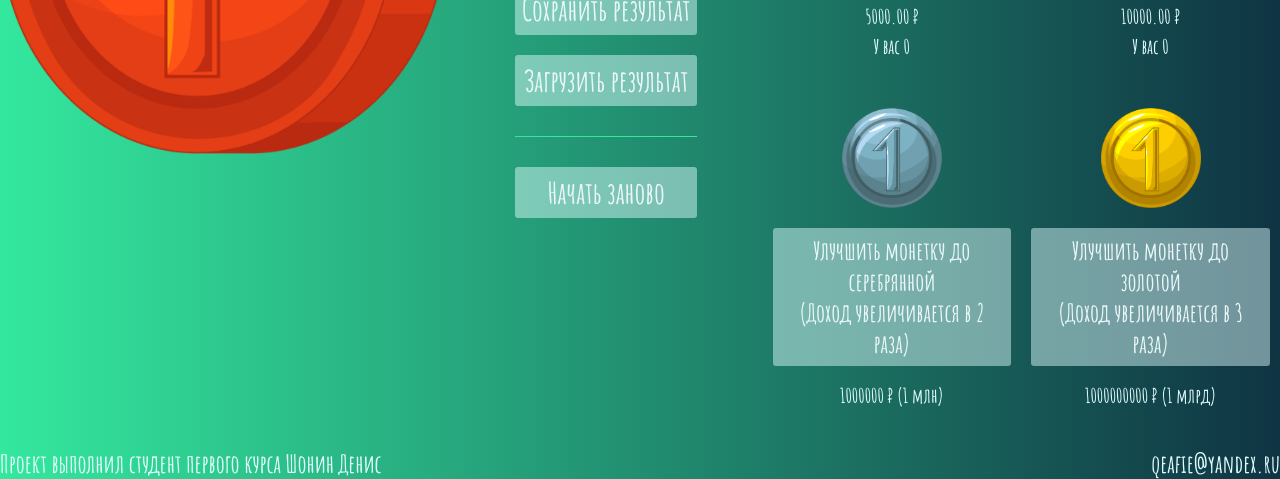
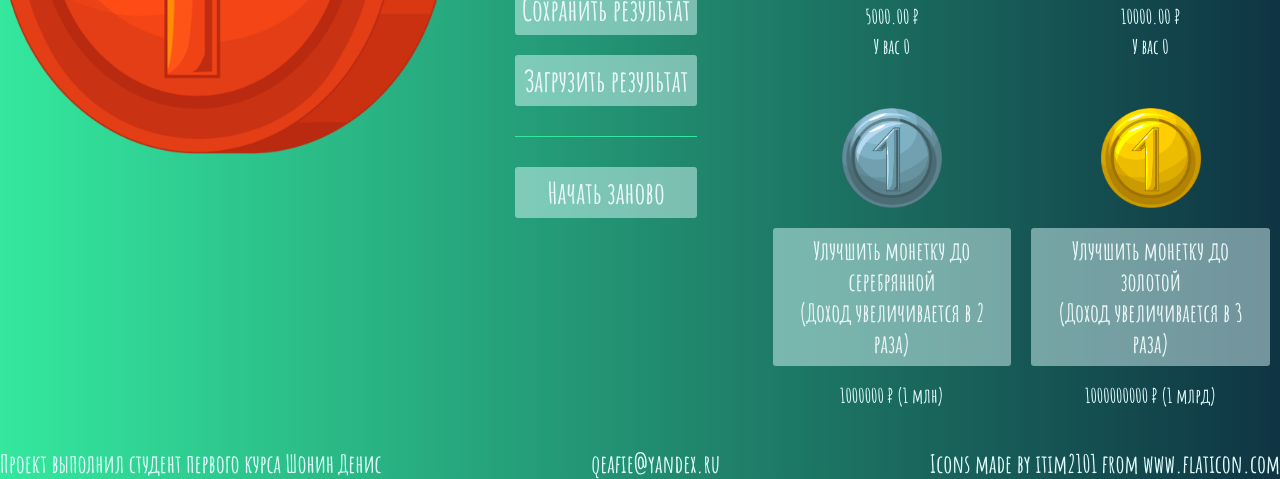
Before and after one commit to qeafie/ClickerGame.github.io, a plain HTML site: page index.html in a window 1280 px wide. Shown: the part 715-1194 px from the top of the page. Drawn offline with Linux system fonts and the light colour scheme.

Commit message:
добавление ссылок на автора картинок

```diff
--- a/index.html
+++ b/index.html
@@ -93,6 +93,7 @@
         <footer class="footer">
             <div class="footer__left">Проект выполнил студент первого курса Шонин Денис</div>
             <div class="footer__right">qeafie@yandex.ru</div>
+	    <div>Icons made by itim2101 from www.flaticon.com</div>
         </footer>
     </div>
 
```
